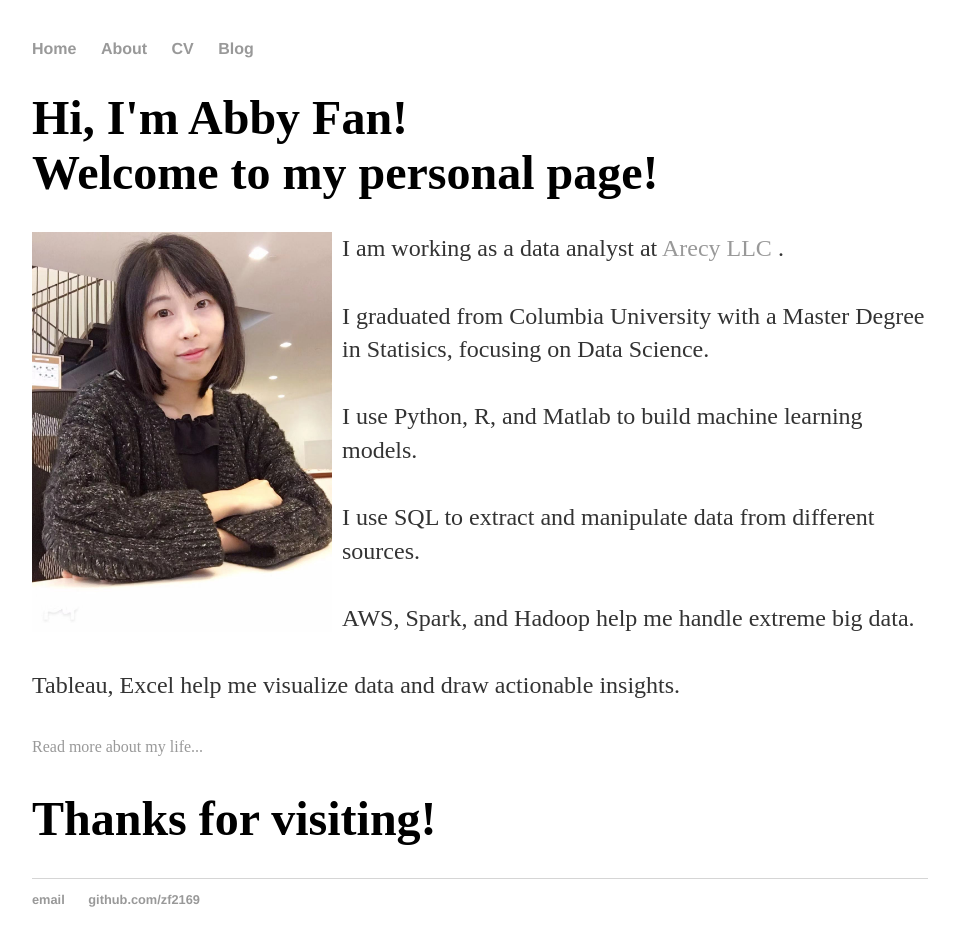
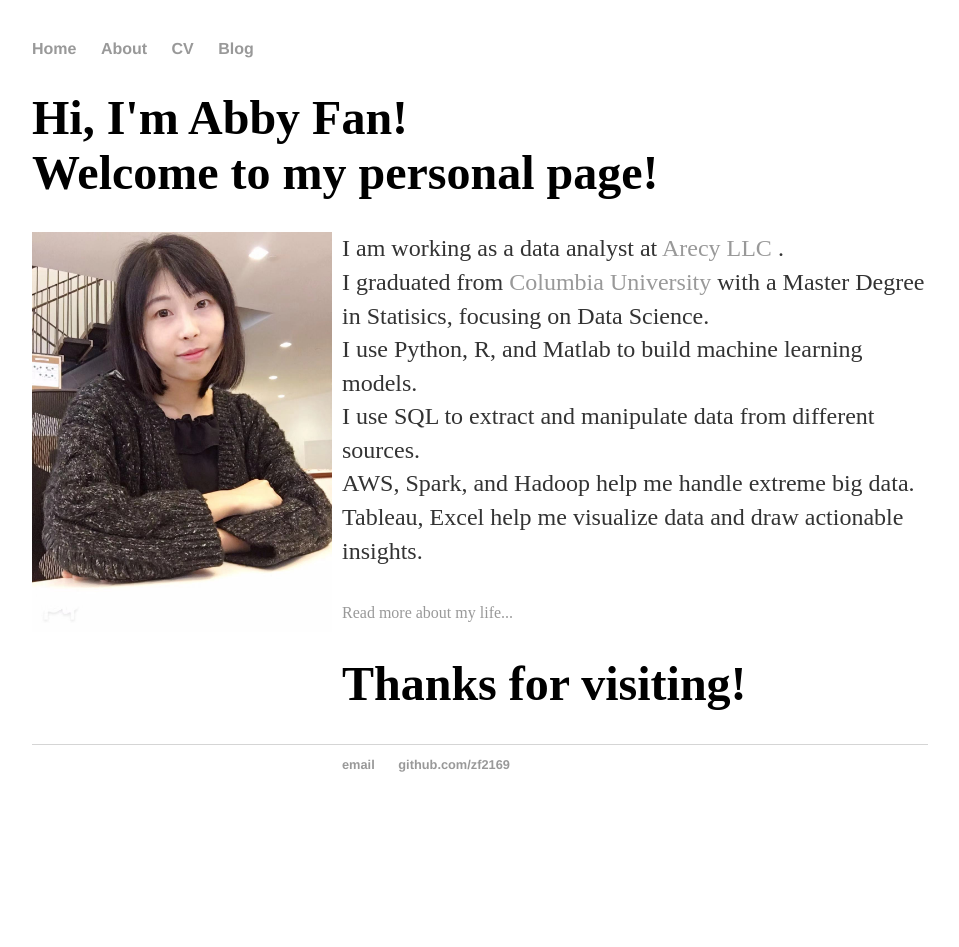
Before and after one commit to zf2169/zf2169.github.io, a Jekyll site: the page built from index.html, in a window 1280 px wide. Shown: the whole page, without its empty margins (160-1119 px from the left). Built offline with Jekyll 4.4.1, drawn with Linux system fonts in a browser that asks for light colours; after the commit the page ends 900 px from its top, so only the background shows below that.

Commit message:
Update index.html

```diff
--- a/index.html
+++ b/index.html
@@ -6,18 +6,14 @@ title: Abby Fan Personal Website
 	<h1>Hi, I'm Abby Fan!<br>
 	Welcome to my personal page!</h1>
 
-	<div class="col-sm-4">
-	<img  class="img-circle avatar" alt="Abby Fan" src="img/BHPL78898.JPG" width="300px" style="float: left">
-	</div>
+	<img  class="img-circle avatar" alt="Abby Fan" src="img/BHPL78898.JPG" width="300px" style="float: left; margin-bottom: 200px">
 
-	<div itemscope itemtype="http://data-vocabulary.org/Person" class="col-sm-8">
-	<p1>I am working as a data analyst at <a href="https://www.arecy-us.com/"> Arecy LLC </a>. <br><br>
-	I graduated from Columbia University with a Master Degree in Statisics, focusing on Data Science. <br><br>
-	I use Python, R, and Matlab to build machine learning models.<br><br>
-	I use SQL to extract and manipulate data from different sources. <br><br>
-	AWS, Spark, and Hadoop help me handle extreme big data. <br><br>
+	<p1>I am working as a data analyst at <a href="https://www.arecy-us.com/"> Arecy LLC </a>. <br>
+	I graduated from <a href="https://www.columbia.edu/"> Columbia University </a> with a Master Degree in Statisics, focusing on Data Science. <br>
+	I use Python, R, and Matlab to build machine learning models.<br>
+	I use SQL to extract and manipulate data from different sources. <br>
+	AWS, Spark, and Hadoop help me handle extreme big data. <br>
 	Tableau, Excel help me visualize data and draw actionable insights. <br><br></p1>
-	</div>
 
 	<p2><a href="/about">Read more about my life...</a></p2>
 
```
